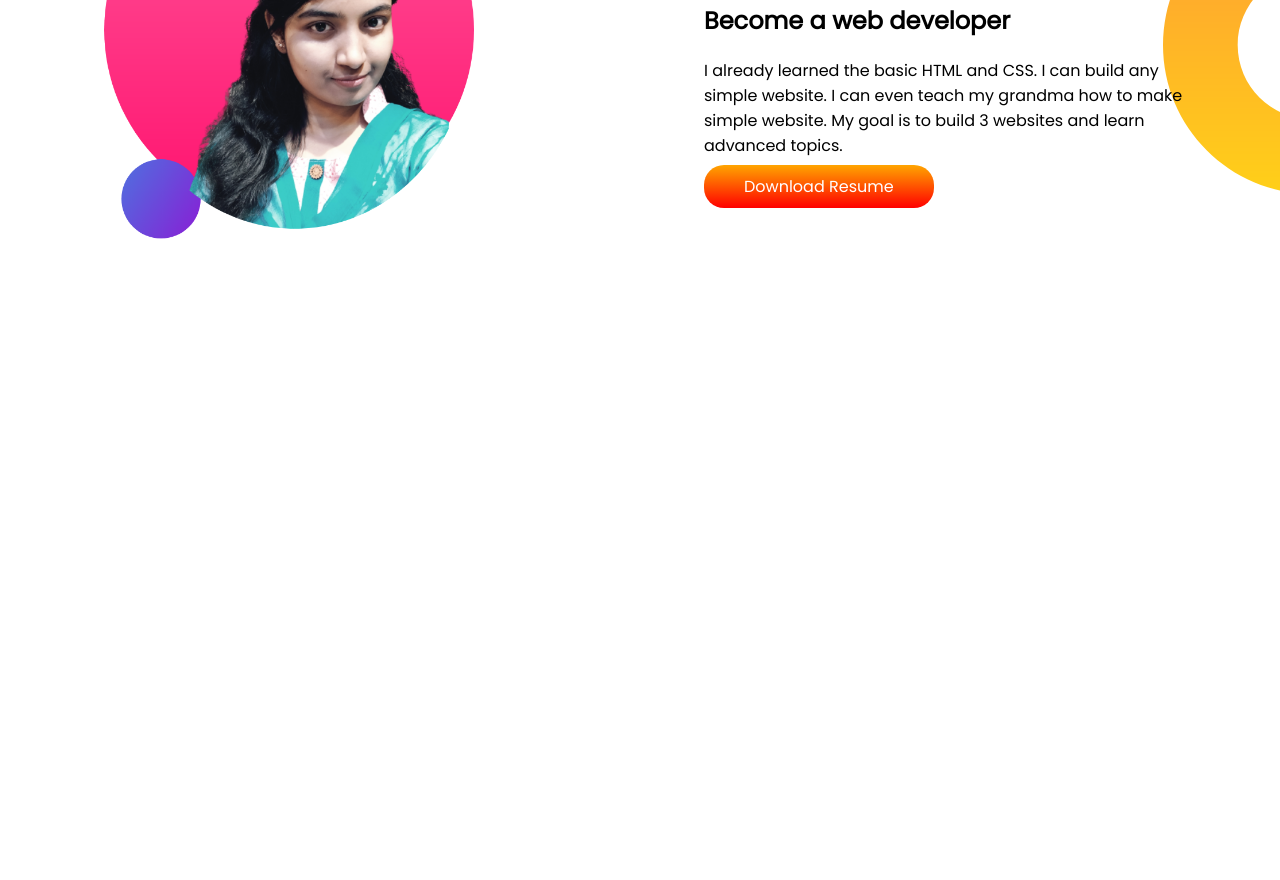
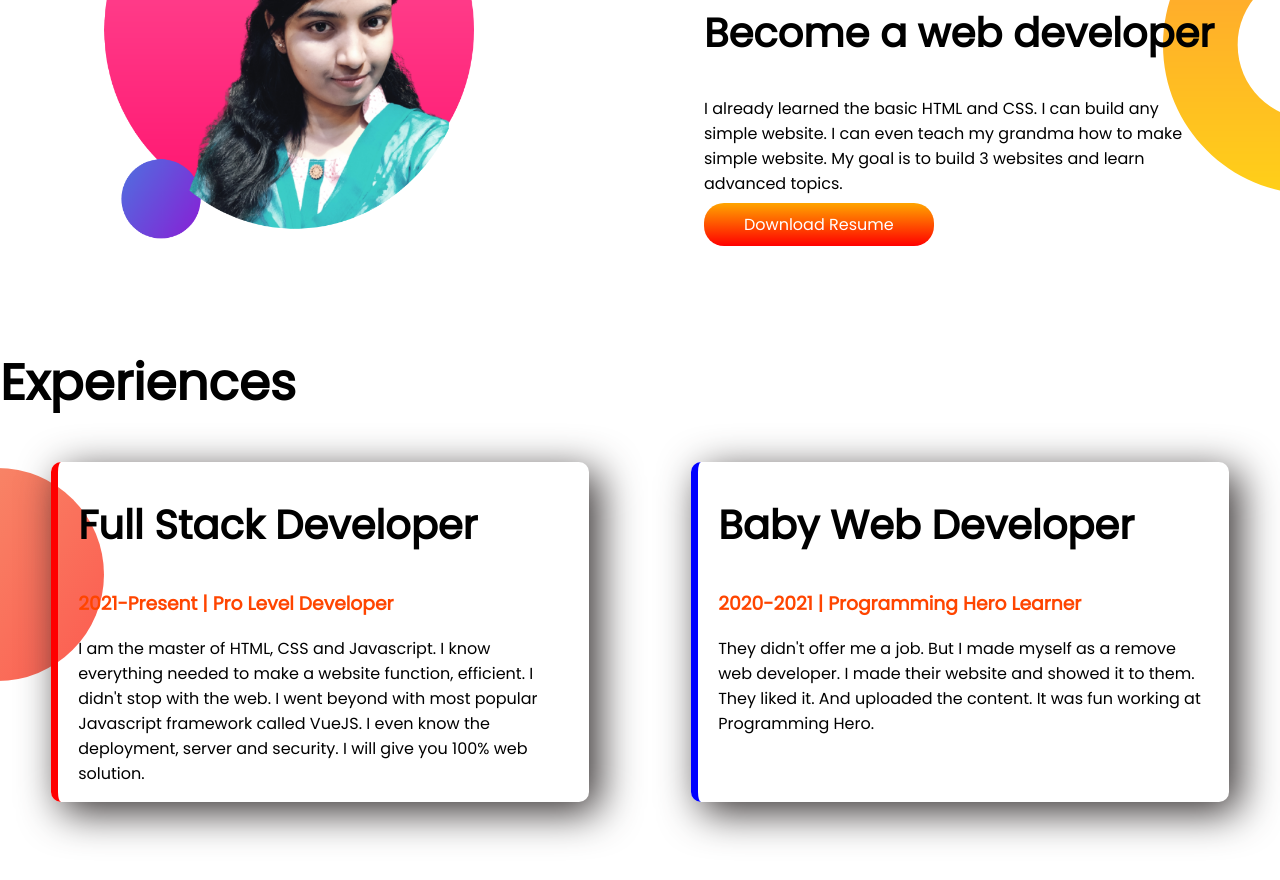
Before and after one commit to Ananna-Dey/developer-portfolio, a plain HTML site: page index.html in a window 1280 px wide. Shown: the part 718-1598 px from the top of the page. Before the commit the page ends 1064 px from the top, so only its background shows below. Drawn offline with Linux system fonts and the light colour scheme; a web font is replaced by a local one.

Commit message:
style border

```diff
--- a/index.html
+++ b/index.html
@@ -14,7 +14,7 @@
 </head>
 
 <body>
-    <section class="top-banner">
+    <section class="top-banner flexible-container">
         <div class="half-width">
             <h1>Welcome To</h1>
             <h1><span class="orange-color">Ananna Dey</span> Profile!</h1>
@@ -31,7 +31,7 @@
     </section>
 
 
-    <section class="dream-big">
+    <section class="dream-big flexible-container">
         <div class="half-width">
             <img src="images/my-bg9.png" alt="">
         </div>
@@ -47,6 +47,28 @@
 
     </section>
 
+    <section class="experience-area">
+        <h1>Experiences</h1>
+        <div class="flexible-container">
+            <div id="full-stack-developer" class="experience-item">
+                <h2>Full Stack Developer</h2>
+                <h3 class="orange-color">2021-Present | Pro Level Developer</h3>
+                <p>I am the master of HTML, CSS and Javascript. I know everything needed to make a website function,
+                    efficient. I didn't stop with the web. I went beyond with most popular Javascript framework
+                    called
+                    VueJS. I even know the deployment, server and security. I will give you 100% web solution.</p>
+            </div>
+            <div id="baby-web-developer" class="experience-item">
+                <h2>Baby Web Developer</h2>
+                <h3 class="orange-color">2020-2021 | Programming Hero Learner</h3>
+                <p>They didn't offer me a job. But I made myself as a remove web developer. I made their website and
+                    showed it to them. They liked it. And uploaded the content. It was fun working at Programming
+                    Hero.
+                </p>
+            </div>
+        </div>
+    </section>
+
 </body>
 
 </html>
--- a/style.css
+++ b/style.css
@@ -9,11 +9,15 @@ h1 {
     font-size: 50px;
 }
 
+h2 {
+    font-size: 40px;
+}
+
 .orange-color {
     color: orangered;
 }
 
-section {
+.flexible-container {
     display: flex;
     margin-bottom: 100px;
 }
@@ -48,3 +52,27 @@ section {
     background-repeat: no-repeat;
     background-position: right;
 }
+
+.experience-area {
+    background-image: url(images/exp-bg.png);
+    background-repeat: no-repeat;
+    background-position: left;
+}
+
+.experience-item {
+    box-shadow: 10px 10px 40px rgb(54, 49, 49);
+    width: 50%;
+    margin-left: 4%;
+    margin-right: 4%;
+    padding-left: 20px;
+    padding-right: 20px;
+    border-radius: 10px;
+}
+
+#full-stack-developer {
+    border-left: 7px solid red;
+}
+
+#baby-web-developer {
+    border-left: 7px solid blue;
+}
```
